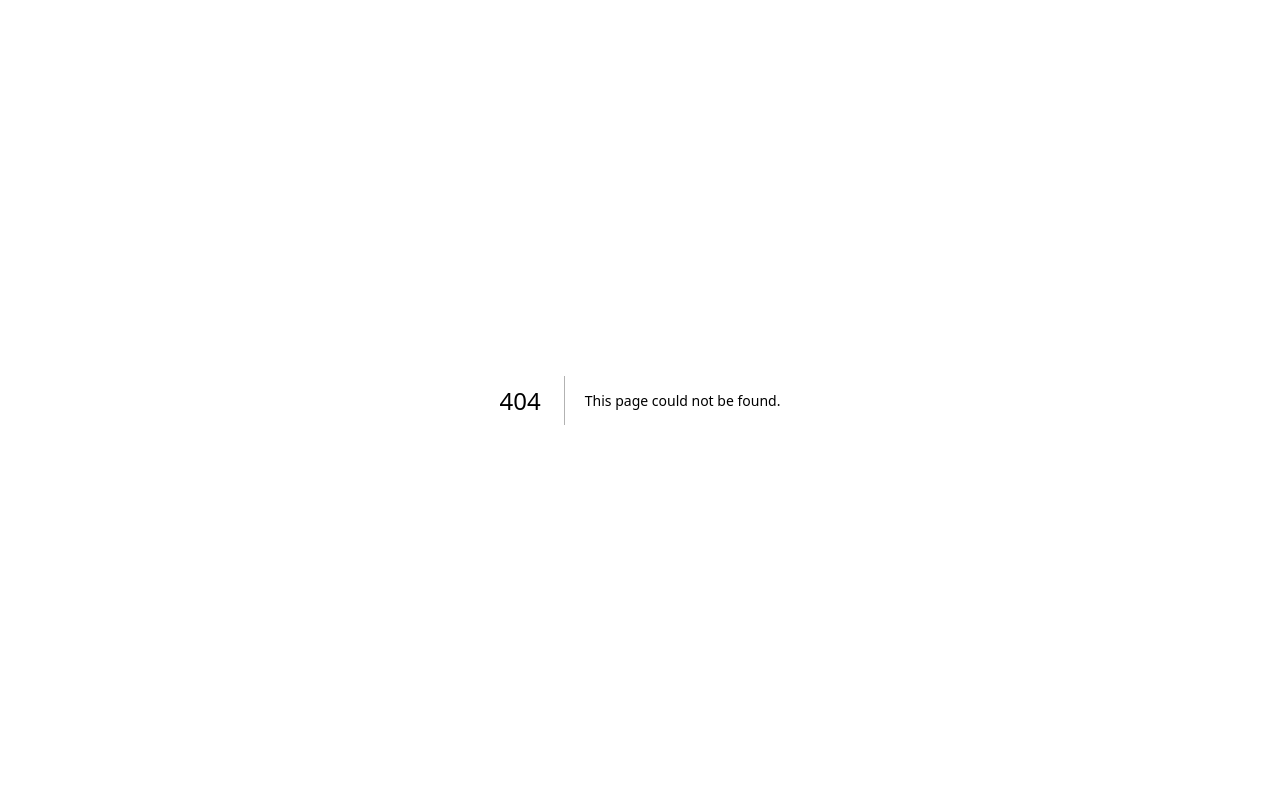
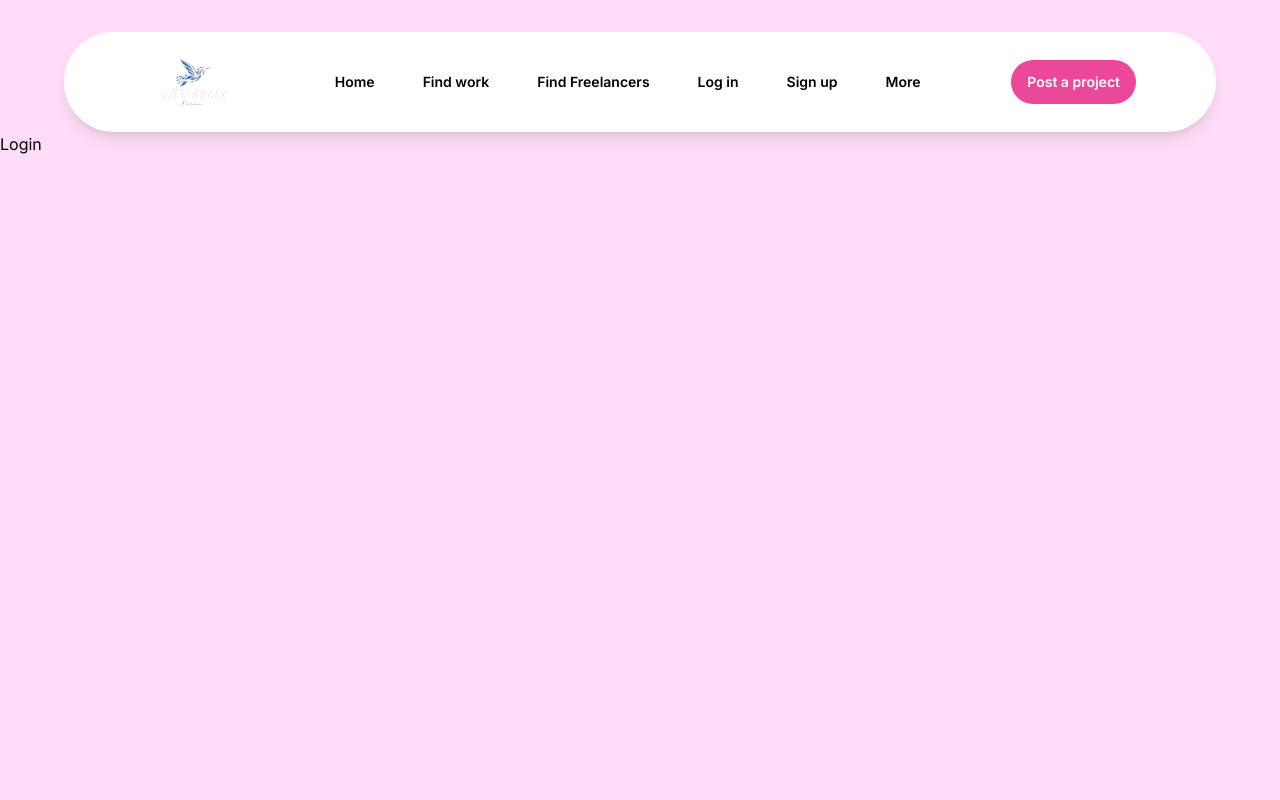
Before and after one commit to Shi-49-94-444-4444/steelancer, a Next.js app: page /Login in a window 1280 px wide. Before the commit this address had no page. Shown: the top 800 px of the page. Built offline with nearby package versions, Linux system fonts and the light colour scheme.

Commit message:
add router

```diff
--- a/app/components/Heading.tsx
+++ /dev/null
@@ -1,9 +0,0 @@
-import React from 'react'
-
-const Heading = () => {
-  return (
-    <div>Heading</div>
-  )
-}
-
-export default Heading
--- a/app/components/navbar/NavLink.tsx
+++ b/app/components/navbar/NavLink.tsx
@@ -21,7 +21,7 @@ const NavLink = () => {
                 cursor-pointer
             "
         >
-            <div className="
+            <nav className="
                     flex
                     flex-row
                     items-center
@@ -39,7 +39,7 @@ const NavLink = () => {
                 <Link href="/" className="px-6 hover:text-pink-500">
                     Find Freelancers
                 </Link>
-                <Link href="/" className="px-6 hover:text-pink-500">
+                <Link href="/Login" className="px-6 hover:text-pink-500" replace>
                     Log in
                 </Link>
                 <Link href="/" className="px-6 hover:text-pink-500">
@@ -92,7 +92,7 @@ const NavLink = () => {
                         </div>
                     )}
                 </div>
-            </div>
+            </nav>
         </div>
     )
 }
--- a/app/layout.tsx
+++ b/app/layout.tsx
@@ -1,5 +1,6 @@
 import "./globals.css"
 import { Inter } from "next/font/google"
+import { Navbar, ClientOnly, Banner, Quick, Category, Recent, Background, AboutUs, Footer } from "./components"
 
 const inter = Inter({ subsets: ['latin'] })
 
@@ -8,7 +9,7 @@ export const metadata = {
   description: 'Steelancer clone',
 }
 
-export default function RootLayout({
+export default function Layout({
   children,
 }: {
   children: React.ReactNode
@@ -16,7 +17,12 @@ export default function RootLayout({
   return (
     <html lang="en">
       <body className={inter.className} style={{ overflowY: 'auto' }}>
-          {children}
+        <ClientOnly>
+          <Background>
+            <Navbar />
+            {children}
+          </Background>
+        </ClientOnly>
       </body>
     </html>
   )
--- a/app/page.tsx
+++ /dev/null
@@ -1,17 +0,0 @@
-import { Navbar, ClientOnly, Banner, Quick, Category, Recent, Background, AboutUs, Footer } from "./components"
-
-export default function Home() {
-  return (
-    <ClientOnly>
-      <Background>
-        <Navbar />
-        <Banner />
-        <Quick />
-        <Category />
-        <Recent />
-        <AboutUs />
-        <Footer />
-      </Background>
-    </ClientOnly>
-  )
-}
--- a/next.config.js
+++ b/next.config.js
@@ -1,4 +1,13 @@
 /** @type {import('next').NextConfig} */
-const nextConfig = {}
+const nextConfig = {
+  async rewrites() {
+    return [
+      {
+        source: "/Login",
+        destination: "/src/Login",
+      },
+    ];
+  },
+};
 
-module.exports = nextConfig
+module.exports = nextConfig;
--- /dev/null
+++ b/pages/Login.tsx
@@ -0,0 +1,11 @@
+import Layout from "@/app/layout"
+
+const Login = () => {
+  return (
+    <Layout>
+      Login
+    </Layout>
+  )
+}
+
+export default Login
--- /dev/null
+++ b/pages/index.tsx
@@ -0,0 +1,15 @@
+import Layout from "@/app/layout"
+import { Banner, Quick, Category, Recent, AboutUs, Footer } from "@/app/components"
+
+export default function Home() {
+    return (
+        <Layout>
+            <Banner />
+            <Quick />
+            <Category />
+            <Recent />
+            <AboutUs />
+            <Footer />
+        </Layout>
+    )
+}
```
